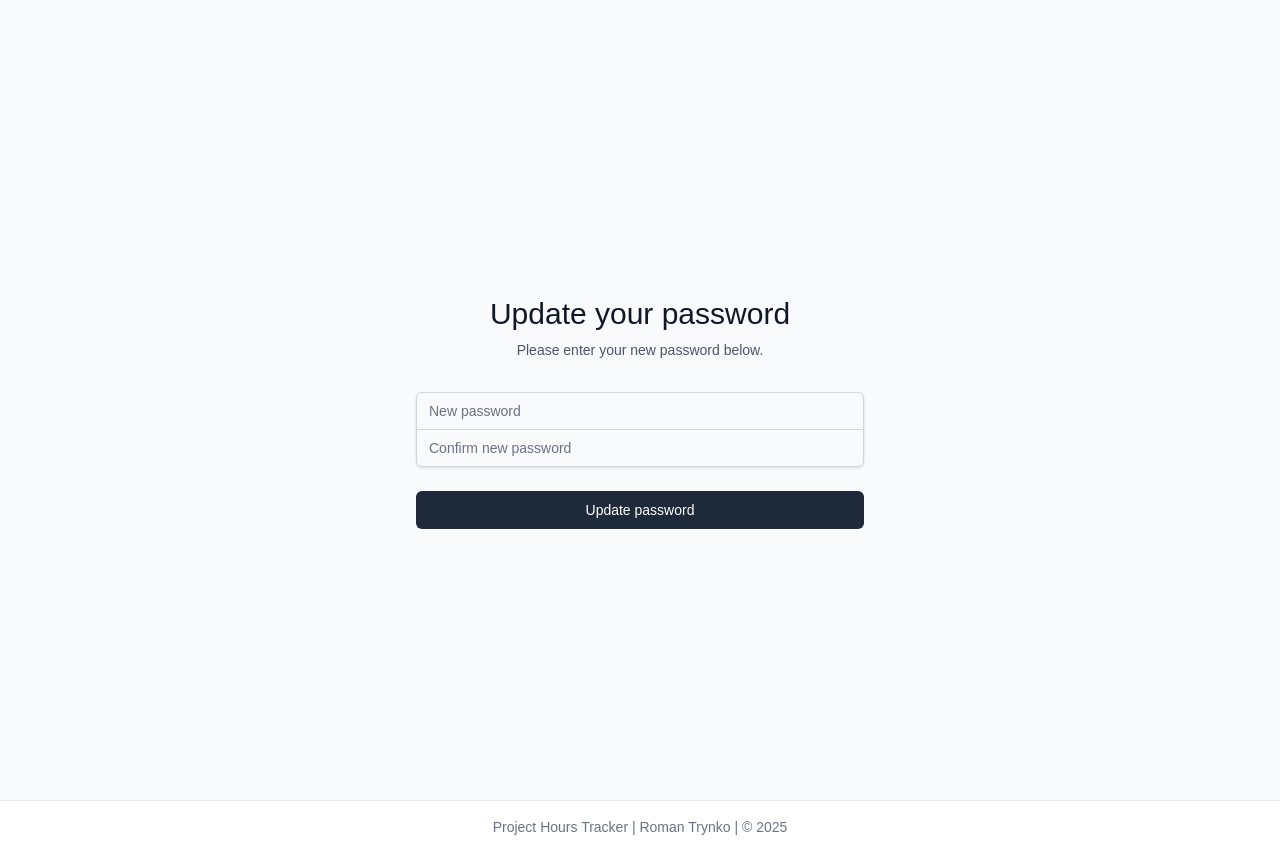
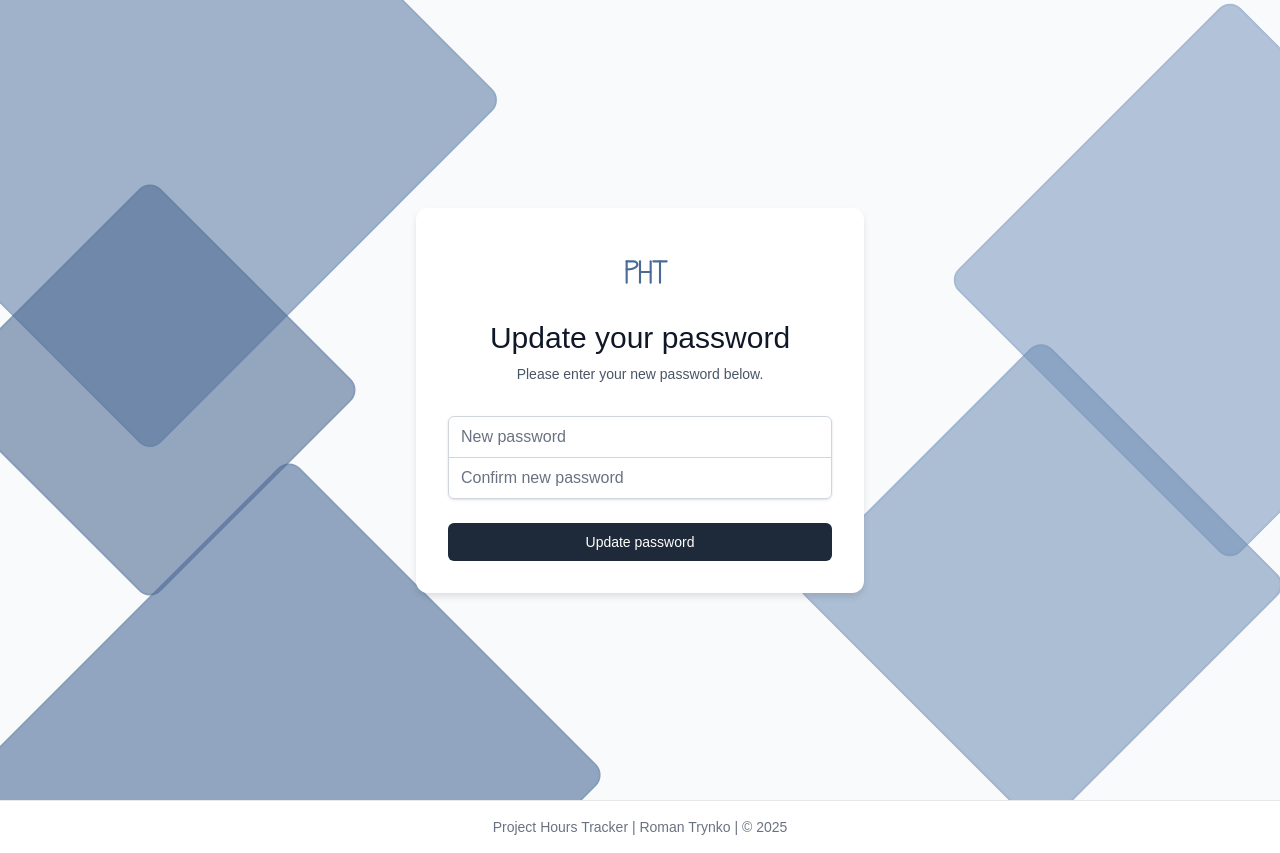
Before and after one commit to trynkobinariks/time-management, a Next.js app: page /auth/update-password in a window 1280 px wide. Built offline with nearby package versions, Linux system fonts and the light colour scheme; no server answers.

Commit message:
updated styles

```diff
--- a/src/app/auth/callback/page.tsx
+++ b/src/app/auth/callback/page.tsx
@@ -3,6 +3,20 @@
 import { useEffect, Suspense } from 'react';
 import { useRouter, useSearchParams } from 'next/navigation';
 import { supabase } from '@/lib/supabase';
+import Logo from '@/components/Logo';
+
+// Background component for auth pages
+function AuthBackground() {
+  return (
+    <>
+      <div className="auth-triangle auth-triangle-1"></div>
+      <div className="auth-triangle auth-triangle-2"></div>
+      <div className="auth-triangle auth-triangle-3"></div>
+      <div className="auth-triangle auth-triangle-4"></div>
+      <div className="auth-triangle auth-triangle-5"></div>
+    </>
+  );
+}
 
 function AuthCallbackContent() {
   const router = useRouter();
@@ -50,10 +64,12 @@ function AuthCallbackContent() {
   }, [router, searchParams]);
 
   return (
-    <div className="min-h-[calc(100vh-env(safe-area-inset-top))] flex items-center justify-center bg-gray-50 pb-env(safe-area-inset-bottom)">
-      <div className="p-4 max-w-md w-full space-y-8">
-        <div>
-          <h2 className="mt-6 text-center text-3xl font-medium text-gray-900">
+    <div className="min-h-[calc(100vh-env(safe-area-inset-top))] flex items-center justify-center bg-gray-50 pb-env(safe-area-inset-bottom) auth-background">
+      <AuthBackground />
+      <div className="p-4 max-w-md w-full auth-card">
+        <div className="flex flex-col items-center">
+          <Logo size="lg" className="mb-4" />
+          <h2 className="text-center text-3xl font-medium text-gray-900">
             Verifying your email...
           </h2>
           <p className="mt-2 text-center text-sm text-gray-600">
@@ -67,15 +83,19 @@ function AuthCallbackContent() {
 
 export default function AuthCallbackPage() {
   return (
-    <Suspense fallback={<div className="min-h-[calc(100vh-env(safe-area-inset-top))] flex items-center justify-center bg-gray-50 pb-env(safe-area-inset-bottom)">
-      <div className="p-4 max-w-md w-full">
-        <div>
-          <h2 className="mt-6 text-center text-3xl font-medium text-gray-900">
-            Loading...
-          </h2>
+    <Suspense fallback={
+      <div className="min-h-[calc(100vh-env(safe-area-inset-top))] flex items-center justify-center bg-gray-50 pb-env(safe-area-inset-bottom) auth-background">
+        <AuthBackground />
+        <div className="p-4 max-w-md w-full auth-card">
+          <div className="flex flex-col items-center">
+            <Logo size="lg" className="mb-4" />
+            <h2 className="text-center text-3xl font-medium text-gray-900">
+              Loading...
+            </h2>
+          </div>
         </div>
       </div>
-    </div>}>
+    }>
       <AuthCallbackContent />
     </Suspense>
   );
--- a/src/app/auth/update-password/page.tsx
+++ b/src/app/auth/update-password/page.tsx
@@ -3,6 +3,20 @@
 import React, { useState } from 'react';
 import { useRouter } from 'next/navigation';
 import { updatePassword } from '@/lib/auth';
+import Logo from '@/components/Logo';
+
+// Background component for auth pages
+function AuthBackground() {
+  return (
+    <>
+      <div className="auth-triangle auth-triangle-1"></div>
+      <div className="auth-triangle auth-triangle-2"></div>
+      <div className="auth-triangle auth-triangle-3"></div>
+      <div className="auth-triangle auth-triangle-4"></div>
+      <div className="auth-triangle auth-triangle-5"></div>
+    </>
+  );
+}
 
 export default function UpdatePasswordPage() {
   const [password, setPassword] = useState('');
@@ -38,10 +52,12 @@ export default function UpdatePasswordPage() {
   };
 
   return (
-    <div className="min-h-[calc(100vh-env(safe-area-inset-top))] flex items-center justify-center bg-gray-50 py-12 px-4 sm:px-6 lg:px-8 pb-env(safe-area-inset-bottom)">
-      <div className="max-w-md w-full space-y-8">
-        <div>
-          <h2 className="mt-6 text-center text-3xl font-medium text-gray-900">
+    <div className="min-h-[calc(100vh-env(safe-area-inset-top))] flex items-center justify-center bg-gray-50 py-12 px-4 sm:px-6 lg:px-8 pb-env(safe-area-inset-bottom) auth-background">
+      <AuthBackground />
+      <div className="max-w-md w-full space-y-6 auth-card">
+        <div className="flex flex-col items-center">
+          <Logo size="lg" className="mb-4" />
+          <h2 className="text-center text-3xl font-medium text-gray-900">
             Update your password
           </h2>
           <p className="mt-2 text-center text-sm text-gray-600">
@@ -62,7 +78,7 @@ export default function UpdatePasswordPage() {
                 required
                 value={password}
                 onChange={(e) => setPassword(e.target.value)}
-                className="appearance-none rounded-none relative block w-full px-3 py-2 border border-gray-300 placeholder-gray-500 text-gray-900 rounded-t-md focus:outline-none focus:ring-gray-500 focus:border-gray-500 focus:z-10 sm:text-sm"
+                className="appearance-none rounded-none relative block w-full px-3 py-2 border border-gray-300 placeholder-gray-500 text-gray-900 rounded-t-md"
                 placeholder="New password"
               />
             </div>
@@ -78,7 +94,7 @@ export default function UpdatePasswordPage() {
                 required
                 value={confirmPassword}
                 onChange={(e) => setConfirmPassword(e.target.value)}
-                className="appearance-none rounded-none relative block w-full px-3 py-2 border border-gray-300 placeholder-gray-500 text-gray-900 rounded-b-md focus:outline-none focus:ring-gray-500 focus:border-gray-500 focus:z-10 sm:text-sm"
+                className="appearance-none rounded-none relative block w-full px-3 py-2 border border-gray-300 placeholder-gray-500 text-gray-900 rounded-b-md"
                 placeholder="Confirm new password"
               />
             </div>
@@ -100,7 +116,7 @@ export default function UpdatePasswordPage() {
               disabled={loading}
               className={`group relative w-full flex justify-center py-2 px-4 border border-transparent text-sm font-medium rounded-md text-white ${
                 loading ? 'bg-gray-400' : 'bg-gray-800 hover:bg-gray-700'
-              } focus:outline-none focus:ring-2 focus:ring-offset-2 focus:ring-gray-500`}
+              }`}
             >
               {loading ? 'Updating password...' : 'Update password'}
             </button>
--- a/src/app/globals.css
+++ b/src/app/globals.css
@@ -46,3 +46,91 @@ body {
 .pr-safe {
   padding-right: env(safe-area-inset-right);
 }
+
+/* Auth pages background pattern */
+.auth-background {
+  position: relative;
+  overflow: hidden;
+  background-color: #f9fafb;
+}
+
+.auth-background::before {
+  content: none;
+}
+
+.auth-triangle {
+  position: absolute;
+  border-radius: 16px;
+  transform: rotate(45deg);
+  z-index: 0;
+}
+
+.auth-triangle-1 {
+  width: 500px;
+  height: 500px;
+  top: -150px;
+  left: -100px;
+  background-color: rgba(100, 130, 170, 0.6);
+  border: 2px solid rgba(100, 130, 170, 0.2);
+}
+
+.auth-triangle-2 {
+  width: 400px;
+  height: 400px;
+  top: 10%;
+  right: -150px;
+  background-color: rgba(120, 150, 190, 0.55);
+  border: 2px solid rgba(120, 150, 190, 0.2);
+}
+
+.auth-triangle-3 {
+  width: 450px;
+  height: 450px;
+  bottom: -200px;
+  left: 5%;
+  background-color: rgba(90, 120, 160, 0.65);
+  border: 2px solid rgba(90, 120, 160, 0.2);
+}
+
+.auth-triangle-4 {
+  width: 350px;
+  height: 350px;
+  bottom: 5%;
+  right: 5%;
+  background-color: rgba(110, 140, 180, 0.55);
+  border: 2px solid rgba(110, 140, 180, 0.2);
+}
+
+.auth-triangle-5 {
+  width: 300px;
+  height: 300px;
+  top: 30%;
+  left: 0;
+  background-color: rgba(80, 110, 150, 0.6);
+  border: 2px solid rgba(80, 110, 150, 0.2);
+}
+
+@keyframes float {
+  0%, 100% {
+    transform: rotate(45deg) translate(0, 0);
+  }
+  25% {
+    transform: rotate(48deg) translate(10px, 10px);
+  }
+  50% {
+    transform: rotate(42deg) translate(-5px, 5px);
+  }
+  75% {
+    transform: rotate(45deg) translate(5px, -10px);
+  }
+}
+
+/* Auth card styling - simplified version without hover effects */
+.auth-card {
+  background: rgba(255, 255, 255, 1);
+  border-radius: 12px;
+  box-shadow: 0 4px 6px rgba(0, 0, 0, 0.1);
+  padding: 2rem;
+  position: relative;
+  z-index: 1;
+}
--- a/src/components/Header.tsx
+++ b/src/components/Header.tsx
@@ -5,6 +5,7 @@ import Link from 'next/link';
 import { usePathname, useRouter } from 'next/navigation';
 import { createBrowserClient } from '@supabase/ssr';
 import type { User } from '@supabase/supabase-js';
+import Logo from './Logo';
 
 export default function Header() {
   const pathname = usePathname();
@@ -48,9 +49,12 @@ export default function Header() {
       <div className="max-w-7xl mx-auto px-4 sm:px-6 lg:px-8">
         <div className="flex justify-between h-16">
           <div className="flex items-center">
-            <h1 className="text-xl font-bold text-gray-800">
-              Hours Tracker
-            </h1>
+            <Link href="/" className="flex items-center">
+              <Logo size="md" className="mr-2" />
+              <span className="text-xl font-bold text-gray-800 hidden sm:inline">
+                Hours Tracker
+              </span>
+            </Link>
             {/* Desktop navigation */}
             <nav className="ml-8 hidden md:flex space-x-4">
               {navItems.map((item) => (
--- /dev/null
+++ b/src/components/Logo.tsx
@@ -0,0 +1,43 @@
+import React from 'react';
+
+interface LogoProps {
+  className?: string;
+  size?: 'sm' | 'md' | 'lg';
+}
+
+export default function Logo({ className = '', size = 'md' }: LogoProps) {
+  const dimensions = {
+    sm: { width: 32, height: 32 },
+    md: { width: 48, height: 48 },
+    lg: { width: 64, height: 64 },
+  };
+
+  const { width, height } = dimensions[size];
+
+  return (
+    <svg
+      width={width}
+      height={height}
+      viewBox="0 0 120 120"
+      fill="none"
+      xmlns="http://www.w3.org/2000/svg"
+      className={className}
+    >
+      {/* The letters P, H, and T */}
+      <g stroke="#4B6A97" strokeWidth="3" strokeLinecap="round" strokeLinejoin="round">
+        {/* P */}
+        <path d="M35 40V80" stroke="#4B6A97" strokeWidth="4" />
+        <path d="M35 40H48C53 40 58 45 53 50C48 55 35 55 35 55" stroke="#4B6A97" strokeWidth="4" />
+
+        {/* H */}
+        <path d="M60 40V80" stroke="#4B6A97" strokeWidth="4" />
+        <path d="M60 60H80" stroke="#4B6A97" strokeWidth="4" />
+        <path d="M80 40V80" stroke="#4B6A97" strokeWidth="4" />
+
+        {/* T */}
+        <path d="M85 40H110" stroke="#4B6A97" strokeWidth="4" />
+        <path d="M97.5 40V80" stroke="#4B6A97" strokeWidth="4" />
+      </g>
+    </svg>
+  );
+}
```
Also changed, not shown: src/app/auth/login/page.tsx (+25 -9 lines), src/app/auth/reset-password/page.tsx (+28 -10 lines), src/app/auth/signup/page.tsx (+29 -11 lines).
